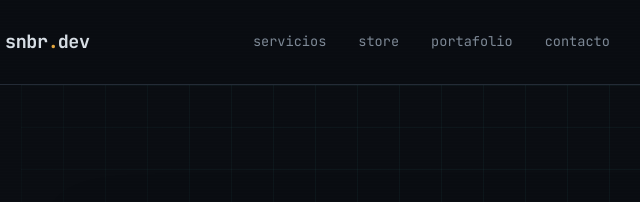
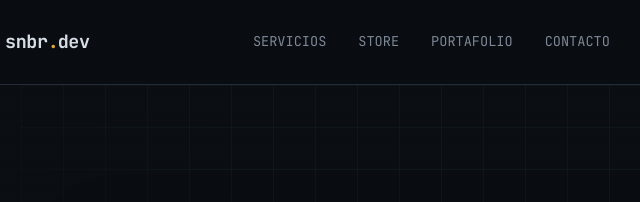
Before and after one commit to snbrdev/snbrdev, a plain HTML site: page index.html in a window 1280 px wide. Shown: the top 202 px of the page, 59-699 px from the left. Drawn offline with Linux system fonts and the light colour scheme.

Commit message:
Actualizacion de Opciones

```diff
--- a/index.html
+++ b/index.html
@@ -22,10 +22,10 @@
 <header class="nav" id="nav">
   <a href="#top" class="nav__logo">snbr<span class="dot">.</span>dev</a>
   <nav class="nav__links" id="navLinks">
-    <a href="#servicios">servicios</a>
-    <a href="#store">store</a>
-    <a href="#portafolio">portafolio</a>
-    <a href="#contacto">contacto</a>
+    <a href="#servicios">SERVICIOS</a>
+    <a href="#store">STORE</a>
+    <a href="#portafolio">PORTAFOLIO</a>
+    <a href="#contacto">CONTACTO</a>
     <a href="terms-and-conditions.html">Términos y condiciones</a>
   </nav>
   <a href="https://wa.link/q2kxcn" target="_blank" rel="noopener" class="btn btn--ghost nav__cta">EXECUTE_CONNECT</a>
```
